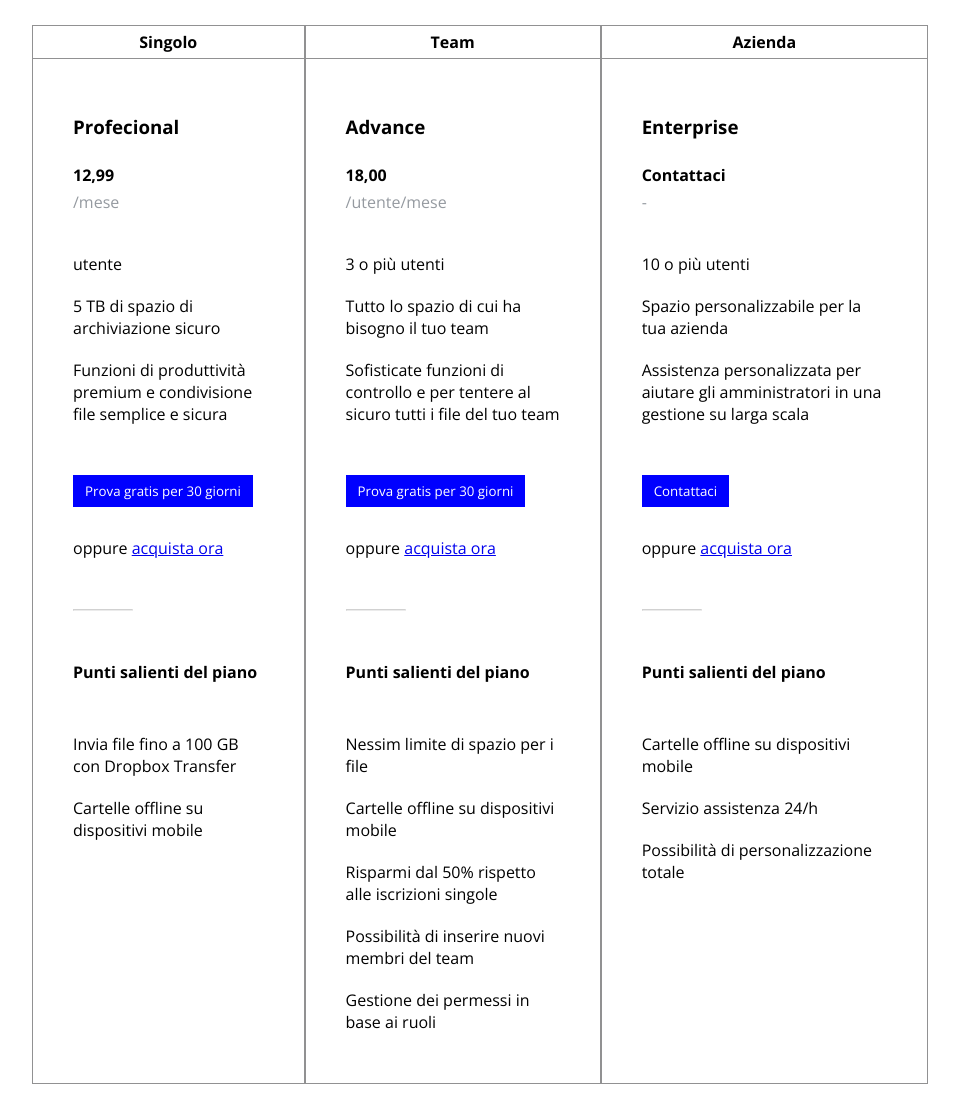
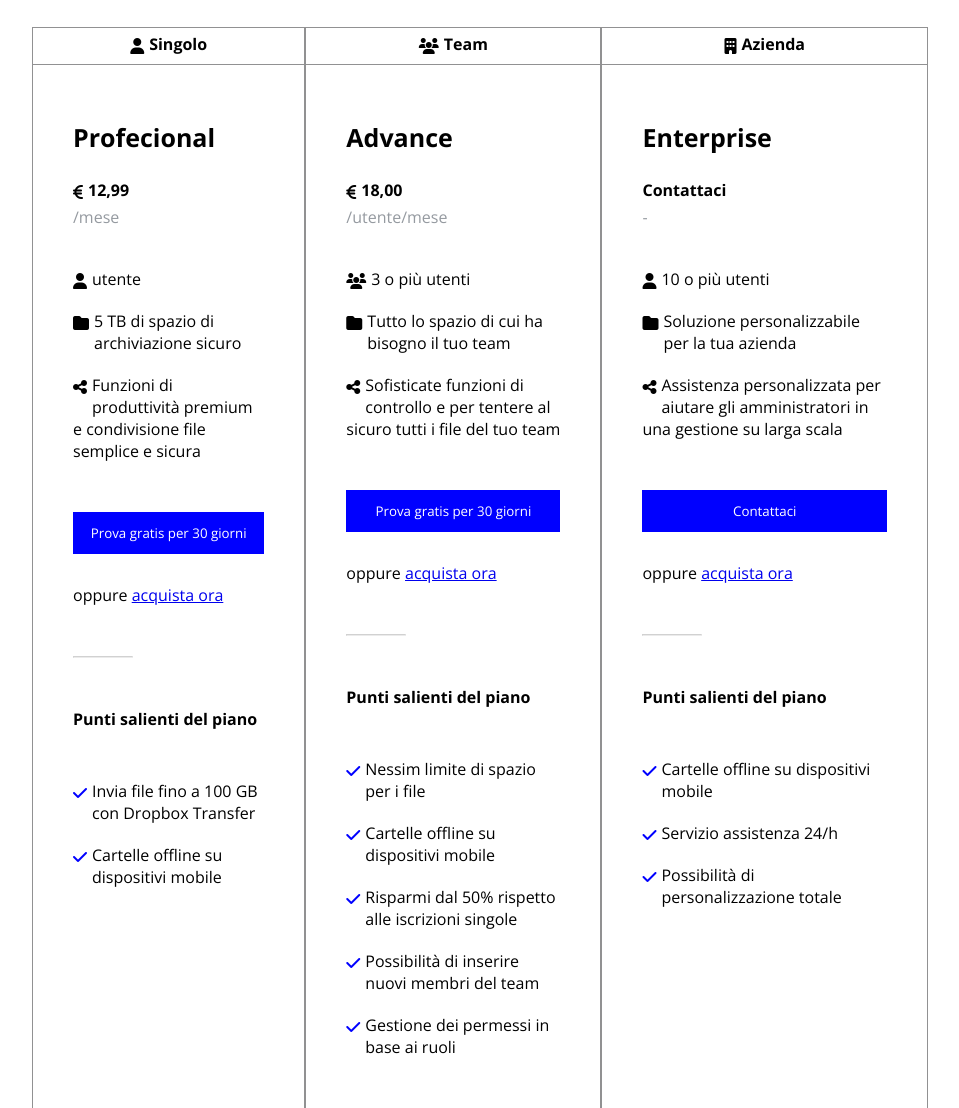
Before and after one commit to ElonaHoxhaj96/htmlcss-dropbox, a plain HTML site: page index.html in a window 1280 px wide. Shown: the part 960-2068 px from the top of the page, without its empty margins (160-1119 px from the left). Drawn offline with nearby package versions, Linux system fonts and the light colour scheme.

Commit message:
aggiunta icone

```diff
--- a/index.html
+++ b/index.html
@@ -71,7 +71,7 @@
                     <div class="jb left">
                         <p>Lorem ipsum dolor sit, amet consectetur adipisicing elit. Laboriosam doloremque blanditiis corrupti quaerat vitae exercitationem nulla animi? Corrupti, quam dolores autem mollitia laborum officiis est illum quia tempore vitae nobis? Lorem ipsum dolor sit amet consectetur adipisicing elit. In repellat repudiandae, nesciunt possimus minima laborum!</p>
 
-                        <button>Inizia la tua prova gratis</button>
+                        <button>Inizia la tua prova gratuita</button>
 
                         <span>Annulla in quansiasi momento </span>
 
@@ -111,19 +111,19 @@
             </div>
 
 
-            <!--colonne con la scelta piano-->
+            <!--TRE COLONNE con la scelta piano-->
             <div id="contenitor-col">
                 <!--Prima colonna-->
                 <div class="col">
 
-                    <h4> Singolo </h4>
+                    <h4> <i class="fa-solid fa-user"></i> Singolo </h4>
                     <ul >
                         <li>
                             <h3 class="type"> Profecional </h3>
                         </li>
 
                         <li>
-                            <span class="prezzo"> 12,99</span>
+                            <span class="prezzo"> <i class="fa-solid fa-euro-sign"></i> 12,99</span>
                         </li>
 
                         <li>
@@ -131,19 +131,21 @@
                         </li>
 
                         <li>
-                            <span class="utenti">utente</span>
+                            <span class="utenti">
+                                <i class="fa-solid fa-user"> </i>utente
+                            </span>
                         </li>
 
 
                         <li>
                             <span class="spazio-archivio">
-                                5 TB di spazio di archiviazione sicuro
+                                <i class="fa-solid fa-folder"></i>5 TB di spazio di archiviazione sicuro
                             </span>
                         </li>
 
                         <li>
                             <span class="condivisione">
-                                Funzioni di produttività premium e condivisione file semplice e sicura
+                                <i class="fa-solid fa-share-nodes"></i> Funzioni di produttività premium e condivisione file semplice e sicura
                             </span>
                         </li>
 
@@ -164,13 +166,15 @@
                             </span>
                         </li>
 
+
+                        <!-- Chek list punti salienti -->
                         <li>
                             <span class="check">
-                                Invia file fino a 100 GB con Dropbox Transfer
+                                <i class="fa-solid fa-check check-blu"></i> Invia file fino a 100 GB con Dropbox Transfer
                             </span>
 
                             <span class="check">
-                                 Cartelle offline su dispositivi mobile
+                                <i class="fa-solid fa-check check-blu"></i>Cartelle offline su dispositivi mobile
                             </span>
                         </li>
 
@@ -182,17 +186,18 @@
                 </div>
 
 
+
                 <!--Seconda colonna-->
                 <div class="col">
 
-                    <h4> Team </h4>
+                    <h4> <i class="fa-solid fa-users"></i> Team </h4>
                     <ul >
                         <li>
                             <h3 class="type"> Advance </h3>
                         </li>
 
                         <li>
-                            <span class="prezzo"> 18,00</span>
+                            <span class="prezzo"><i class="fa-solid fa-euro-sign"></i> 18,00</span>
                         </li>
 
                         <li>
@@ -200,19 +205,19 @@
                         </li>
 
                         <li>
-                            <span class="utenti">3 o più utenti</span>
+                            <span class="utenti"><i class="fa-solid fa-users"></i>3 o più utenti</span>
                         </li>
 
 
                         <li>
                             <span class="spazio-archivio">
-                                Tutto lo spazio di cui ha bisogno il tuo team
+                                <i class="fa-solid fa-folder"></i>Tutto lo spazio di cui ha bisogno il tuo team
                             </span>
                         </li>
 
                         <li>
                             <span class="condivisione">
-                                Sofisticate funzioni di controllo e per tentere al sicuro tutti i file del tuo team
+                                <i class="fa-solid fa-share-nodes"></i>Sofisticate funzioni di controllo e per tentere al sicuro tutti i file del tuo team
                             </span>
                         </li>
 
@@ -233,25 +238,27 @@
                             </span>
                         </li>
 
+
+                        <!-- Chek list punti salienti-->
                         <li>
                             <span class="check">
-                                Nessim limite di spazio per i file
+                                <i class="fa-solid fa-check check-blu"></i>Nessim limite di spazio per i file
                             </span>
 
                             <span class="check">
-                                Cartelle offline su dispositivi mobile
+                                <i class="fa-solid fa-check check-blu"></i>Cartelle offline su dispositivi mobile
                             </span>
 
                             <span class="check">
-                                Risparmi dal 50% rispetto alle iscrizioni singole
+                                <i class="fa-solid fa-check check-blu"></i>Risparmi dal 50% rispetto alle iscrizioni singole
                             </span>
 
                             <span class="check">
-                                Possibilità di inserire nuovi membri del team
+                                <i class="fa-solid fa-check check-blu"></i>Possibilità di inserire nuovi membri del team
                             </span>
 
                             <span class="check">
-                                Gestione dei permessi in base ai ruoli
+                                <i class="fa-solid fa-check check-blu"></i>Gestione dei permessi in base ai ruoli
                             </span>
 
 
@@ -271,7 +278,7 @@
                 <!--Terza colonna-->
                 <div class="col">
 
-                    <h4> Azienda</h4>
+                    <h4> <i class="fa-solid fa-building"></i> Azienda</h4>
                     <ul >
                         <li>
                             <h3 class="type"> Enterprise </h3>
@@ -286,19 +293,19 @@
                         </li>
 
                         <li>
-                            <span class="utenti">10 o più utenti</span>
+                            <span class="utenti">  <i class="fa-solid fa-user"></i> 10 o più utenti</span>
                         </li>
 
 
                         <li>
                             <span class="spazio-archivio">
-                                Spazio personalizzabile per la tua azienda
+                                <i class="fa-solid fa-folder"></i>Soluzione personalizzabile per la tua azienda
                             </span>
                         </li>
 
                         <li>
                             <span class="condivisione">
-                                Assistenza personalizzata per aiutare gli amministratori in una gestione su larga scala
+                                <i class="fa-solid fa-share-nodes"></i>Assistenza personalizzata per aiutare gli amministratori in una gestione su larga scala
                             </span>
                         </li>
 
@@ -316,18 +323,19 @@
                             <span class="p-salienti"> Punti salienti del piano </span>
                         </li>
 
+                        <!-- Chek list punti salienti-->
                         <li>
                             <span class="check">
-                                Cartelle offline su dispositivi mobile
+                                <i class="fa-solid fa-check check-blu"></i>Cartelle offline su dispositivi mobile
                             </span>
 
 
                             <span class="check">
-                                Servizio assistenza 24/h
+                                <i class="fa-solid fa-check check-blu"></i>Servizio assistenza 24/h
                             </span>
 
                             <span class="check">
-                               Possibilità di personalizzazione totale
+                                <i class="fa-solid fa-check check-blu"></i>Possibilità di personalizzazione totale
                             </span>
 
                         </li>
--- a/style.css
+++ b/style.css
@@ -2,6 +2,7 @@
     margin: 0;
     box-sizing: border-box;
     font-family: "Open Sans";
+
 }
 
 /*SETTING NAV*/
@@ -31,7 +32,7 @@ nav{
 
 }
 
-nav a{
+nav >a{
     text-decoration: none;
     color:grey;
 }
@@ -46,7 +47,13 @@ button{
     background-color: blue;
     color: white;
     border-color: transparent;
+    padding: 10px;
+    width: auto;
+}
+
+.destro >button{
     padding: 5px 10px;
+
 }
 
 
--- a/stylingmain.css
+++ b/stylingmain.css
@@ -44,6 +44,8 @@ h2{
     border: solid 3px blue;
 }
 
+
+
 /*colonne con la scelta piano*/
 
 #contenitor-col{
@@ -75,10 +77,15 @@ h2{
 ul{
   list-style-type: none;
   padding: 30px 40px;
+
+}
+
+h3{
+    font-size: 25px;
 }
 
 
-/*caratteristiche degli elementi di ul*/
+/*caratteristiche degli elementi di "ul" nella sezione Scegli il tuo piano*/
 li > span{
     display: block;
     margin-bottom: 20px;
@@ -115,6 +122,8 @@ li > span{
 
 li > button {
     margin-bottom: 30px;
+    width: 100%;
+
 }
 
 hr{
@@ -128,3 +137,16 @@ hr{
     font-weight: bold;
 
 }
+
+
+i{
+    float: left;
+    padding: 5px 5px 5px 0px;
+
+
+}
+
+.check-blu{
+    color: blue;
+
+}
```
